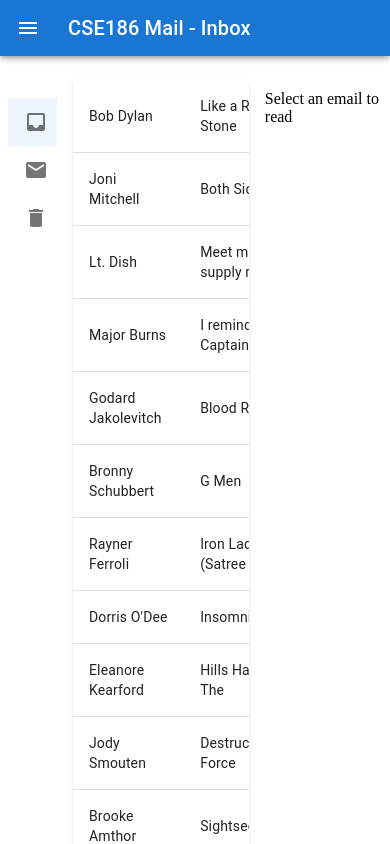
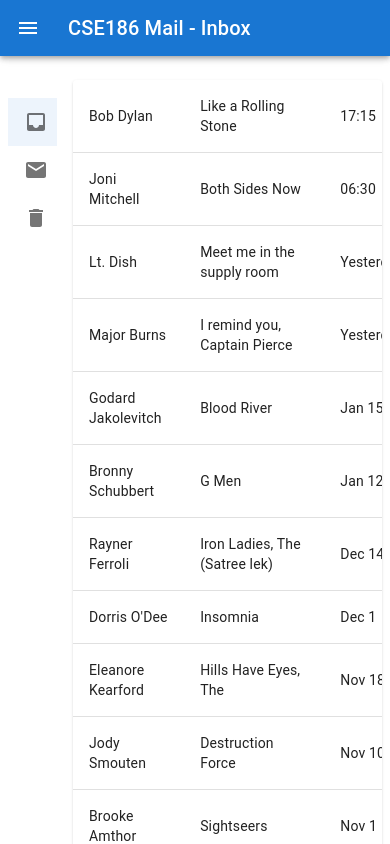
Before and after one commit to saronieeee/FullStackWebDevelopment, a React (Vite) app: page / in a window 390 px wide. Shown: the top 844 px of the page. Built offline with nearby package versions, Linux system fonts and the light colour scheme.

Commit message:
half done mobile context

```diff
--- a/src/components/Content.jsx
+++ b/src/components/Content.jsx
@@ -1,4 +1,4 @@
-import {useState, useMemo, useEffect} from 'react';
+import {useMemo, useEffect} from 'react';
 import PropTypes from 'prop-types';
 import mail from '../data/mail.json';
 import Email from './Email';
@@ -9,11 +9,12 @@ import TableBody from '@mui/material/TableBody';
 import TableRow from '@mui/material/TableRow';
 import TableCell from '@mui/material/TableCell';
 import Paper from '@mui/material/Paper';
+import {useVisual} from '../contexts/VisualContext';
 
 /**
  * Formats the received date according to the requirements
- * @param {string} dateStr - ISO date string
- * @returns {string} Formatted date string
+ * @param {string} dateStr - The ISO date string to format
+ * @returns {string} The formatted date string based on relative time rules
  */
 function formatDate(dateStr) {
   const date = new Date(dateStr);
@@ -21,19 +22,21 @@ function formatDate(dateStr) {
   const yesterday = new Date(now);
   yesterday.setDate(now.getDate() - 1);
 
-  // Remove time component for date comparisons
-  const dateOnly=new Date(date.getFullYear(), date.getMonth(), date.getDate());
+  const dateOnly = new Date(date.getFullYear(),
+      date.getMonth(), date.getDate());
   const todayOnly = new Date(now.getFullYear(), now.getMonth(), now.getDate());
   const yesterdayOnly = new Date(yesterday.getFullYear(),
       yesterday.getMonth(), yesterday.getDate());
 
-  // Set 12 months ago date for comparison
   const twelveMonthsAgo = new Date(now);
   twelveMonthsAgo.setMonth(now.getMonth() - 12);
 
   if (dateOnly.getTime() === todayOnly.getTime()) {
     return date.toLocaleTimeString([], {
-      hour: '2-digit', minute: '2-digit', hour12: false});
+      hour: '2-digit',
+      minute: '2-digit',
+      hour12: false,
+    });
   } else if (dateOnly.getTime() === yesterdayOnly.getTime()) {
     return 'Yesterday';
   } else if (date > twelveMonthsAgo) {
@@ -42,13 +45,21 @@ function formatDate(dateStr) {
     return date.getFullYear().toString();
   }
 }
+
 /**
+ * Content component displays email list and email viewer
  * @param {object} props - Component properties
- * @param {string} props.mailboxName - Name of the current mailbox
- * @returns {object} - the rendered Content component
+ * @param {string} props.mailboxName - Name of the current mailbox to display
+ * @returns {object} The rendered Content component
  */
 export default function Content({mailboxName}) {
-  const [selectedEmail, setSelectedEmail] = useState(null);
+  const {
+    isMobile,
+    isEmailVisible,
+    selectedEmail,
+    handleEmailSelection,
+    closeEmail,
+  } = useVisual();
 
   useEffect(() => {
     window.scrollTo({
@@ -58,11 +69,9 @@ export default function Content({mailboxName}) {
   }, [selectedEmail]);
 
   const sortedEmails = useMemo(() => {
-    // Find the current mailbox
     const currentMailbox = mail.find((m) => m.name === mailboxName);
     if (!currentMailbox) return [];
 
-    // Sort emails from current mailbox
     return [...currentMailbox.mail].sort((a, b) =>
       new Date(b.received) - new Date(a.received),
     );
@@ -72,41 +81,50 @@ export default function Content({mailboxName}) {
     return <div>No mail data available</div>;
   }
 
-  const handleEmailClick = (email) => {
-    setSelectedEmail(email);
-  };
+  // Mobile view with email visible
+  if (isMobile && isEmailVisible) {
+    return (
+      <Box sx={{p: 2}}>
+        <Email email={selectedEmail} onClose={closeEmail} />
+      </Box>
+    );
+  }
 
+  // Default view (desktop or mobile email list)
   return (
     <Box>
-      <Box sx={{display: 'flex', gap: 2}}>
-        <TableContainer component={Paper} sx={{flex: 1.5}}>
+      <Box sx={{display: 'flex', gap: 2,
+        flexDirection: isMobile ? 'column' : 'row'}}>
+        <TableContainer component={Paper} sx={{flex: isMobile ? 1 : 1.5}}>
           <Table>
             <TableBody>
               {sortedEmails.map((email) => (
                 <TableRow
                   key={email.id}
-                  onClick={() => handleEmailClick(email)}
+                  onClick={() => handleEmailSelection(email)}
                   hover
                   sx={{cursor: 'pointer'}}
                   selected={selectedEmail?.id === email.id}
                 >
                   <TableCell>{email.from.name}</TableCell>
                   <TableCell>{email.subject}</TableCell>
-                  <TableCell>
-                    {formatDate(email.received)}
-                  </TableCell>
+                  <TableCell>{formatDate(email.received)}</TableCell>
                 </TableRow>
               ))}
             </TableBody>
           </Table>
         </TableContainer>
-        <Box sx={{flex: 1, position: 'sticky', top: '90px',
-          maxHeight: 'calc(100vh - 96px)', overflow: 'auto'}}>
-          <Email
-            email={selectedEmail}
-            onClose={() => setSelectedEmail(null)}
-          />
-        </Box>
+        {!isMobile && (
+          <Box sx={{
+            flex: 1,
+            position: 'sticky',
+            top: '90px',
+            maxHeight: 'calc(100vh - 96px)',
+            overflow: 'auto',
+          }}>
+            <Email email={selectedEmail} onClose={closeEmail} />
+          </Box>
+        )}
       </Box>
     </Box>
   );
--- /dev/null
+++ b/src/contexts/VisualContext.jsx
@@ -0,0 +1,64 @@
+import {createContext, useContext, useState, useEffect} from 'react';
+import PropTypes from 'prop-types';
+
+const VisualContext = createContext();
+
+/**
+ * Provider component for managing mobile and desktop view states
+ * @param {object} props - Component properties
+ * @param {object} props.children - wrap with the provider
+ * @returns {object} Provider component that manages visual state
+ */
+export function VisualProvider({children}) {
+  const [isMobile, setIsMobile] = useState(false);
+  const [isEmailVisible, setIsEmailVisible] = useState(false);
+  const [selectedEmail, setSelectedEmail] = useState(null);
+
+  // Handle screen resize and set mobile state
+  useEffect(() => {
+    const checkMobile = () => {
+      setIsMobile(window.innerWidth < 768); // Standard mobile breakpoint
+    };
+
+    // Initial check
+    checkMobile();
+
+    // Add resize listener
+    window.addEventListener('resize', checkMobile);
+
+    // Cleanup
+    return () => window.removeEventListener('resize', checkMobile);
+  }, []);
+
+  const handleEmailSelection = (email) => {
+    setSelectedEmail(email);
+    if (isMobile) {
+      setIsEmailVisible(true);
+    }
+  };
+
+  const closeEmail = () => {
+    if (isMobile) {
+      setIsEmailVisible(false);
+    }
+    setSelectedEmail(null);
+  };
+
+  return (
+    <VisualContext.Provider value={{
+      isMobile,
+      isEmailVisible,
+      selectedEmail,
+      handleEmailSelection,
+      closeEmail,
+    }}>
+      {children}
+    </VisualContext.Provider>
+  );
+}
+
+export const useVisual = () => useContext(VisualContext);
+
+VisualProvider.propTypes = {
+  children: PropTypes.node.isRequired,
+};
```
Also changed, not shown: src/App.jsx (+9 -18 lines).
